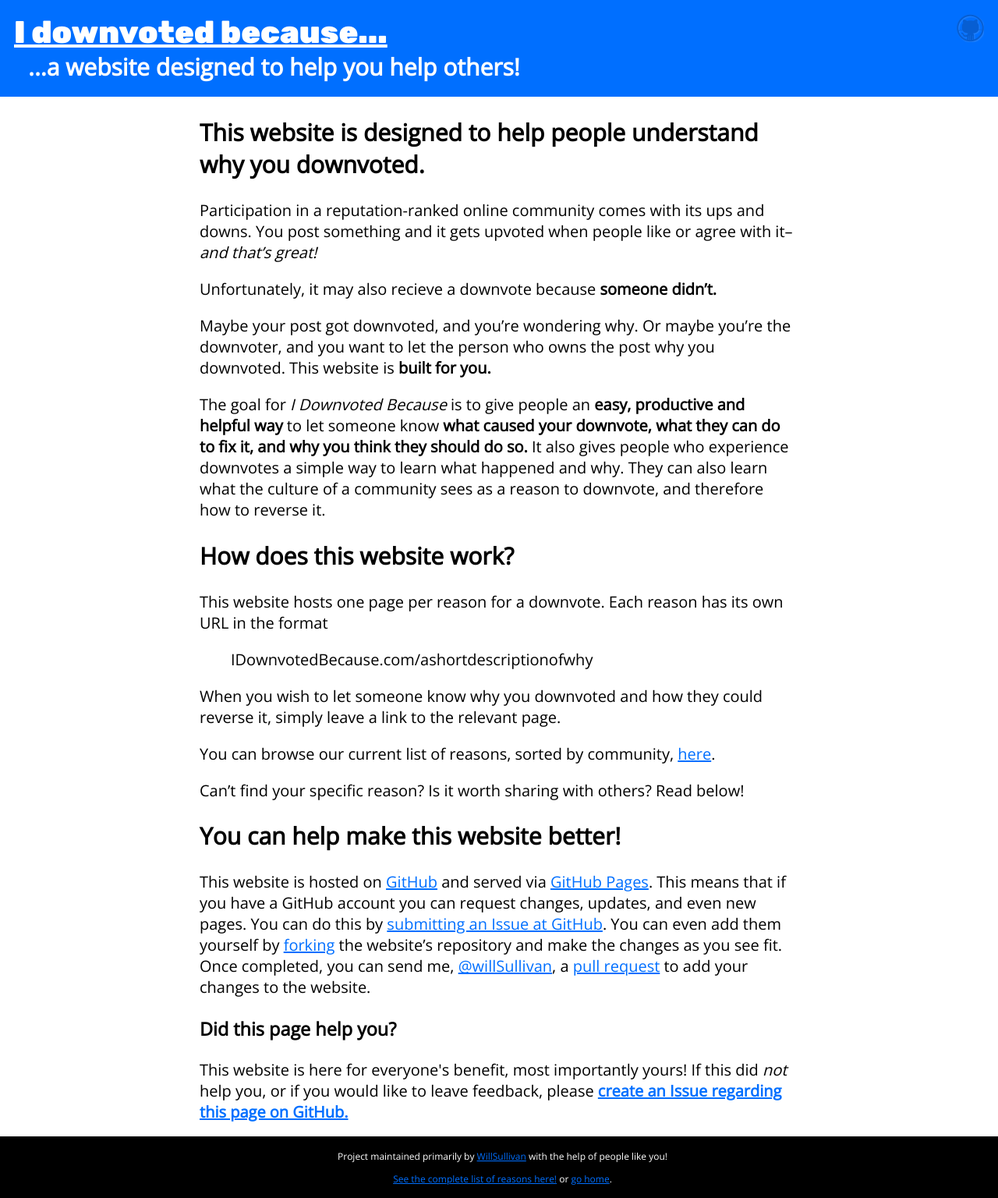
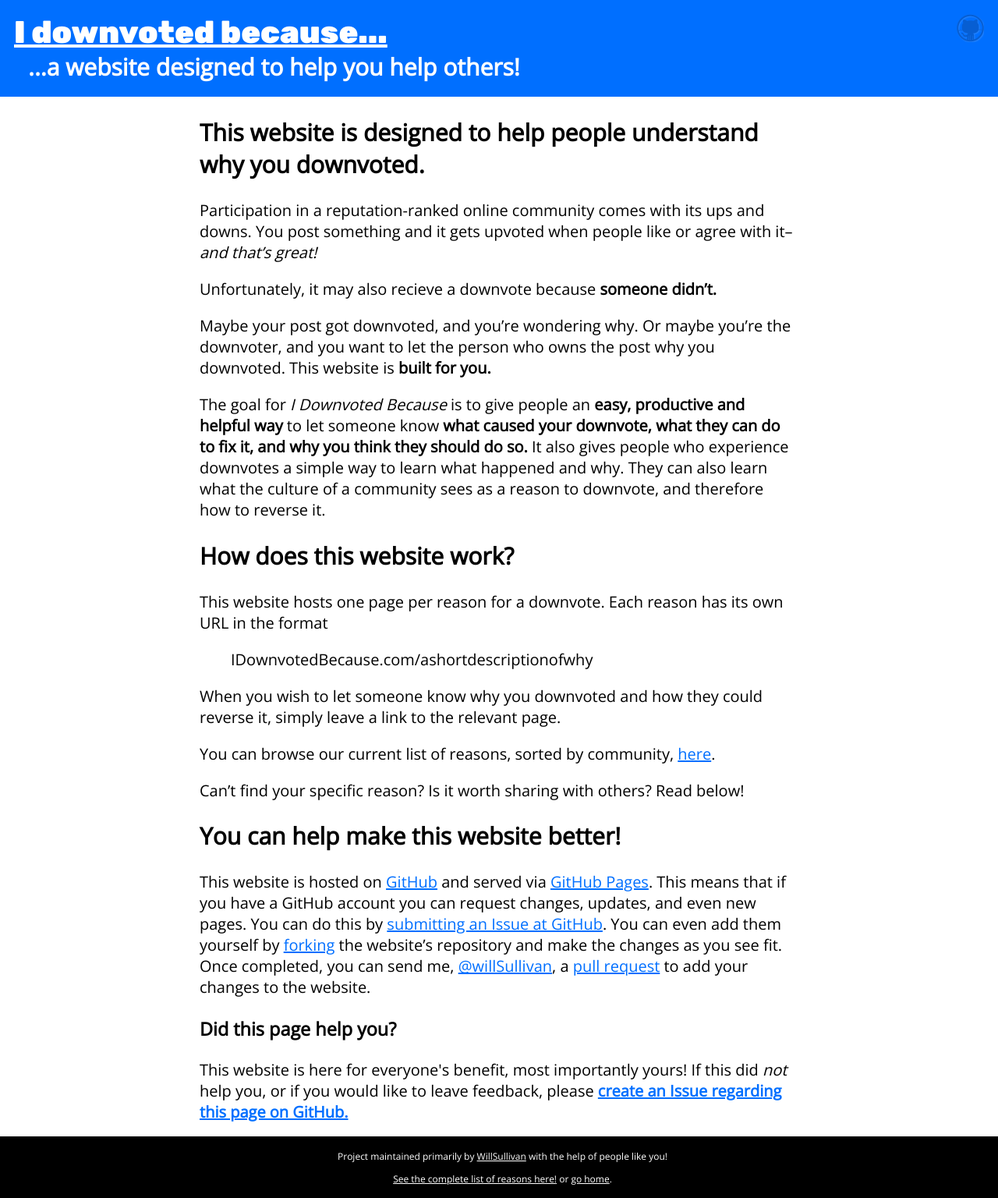
Before and after one commit to WillSullivan/idownvotedbecause, a Jekyll site: the page built from index.md, in a window 1280 px wide. Shown: the whole page at 78% size. Built offline with Jekyll 4.4.1, drawn with Linux system fonts in a browser that asks for light colours.

Commit message:
footer links

```diff
--- a/css/default.scss
+++ b/css/default.scss
@@ -58,7 +58,13 @@ footer{
   margin-top: $padding;
   font-family: $primary-font;
   a:visited{
-    color: $lighter-accent-color;
+    @extend .no-linky;
+  }
+  a:hover{
+    @extend .no-linky;
+  }
+  a:link{
+    @extend .no-linky;
   }
 }
 .content{
```
